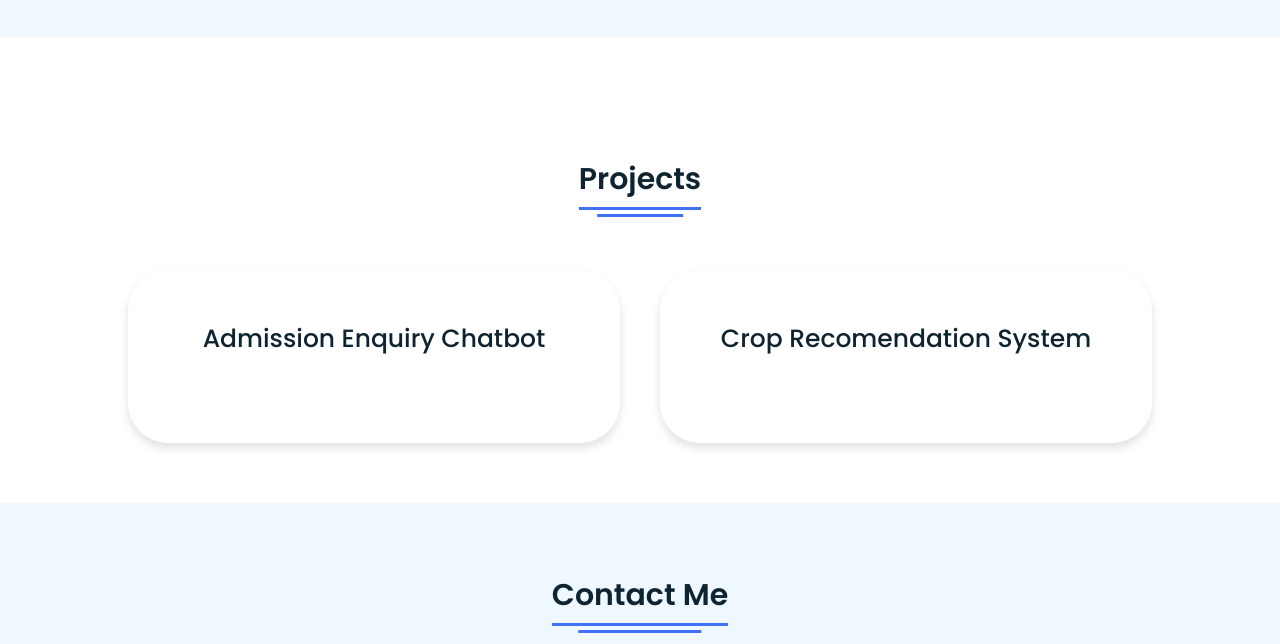
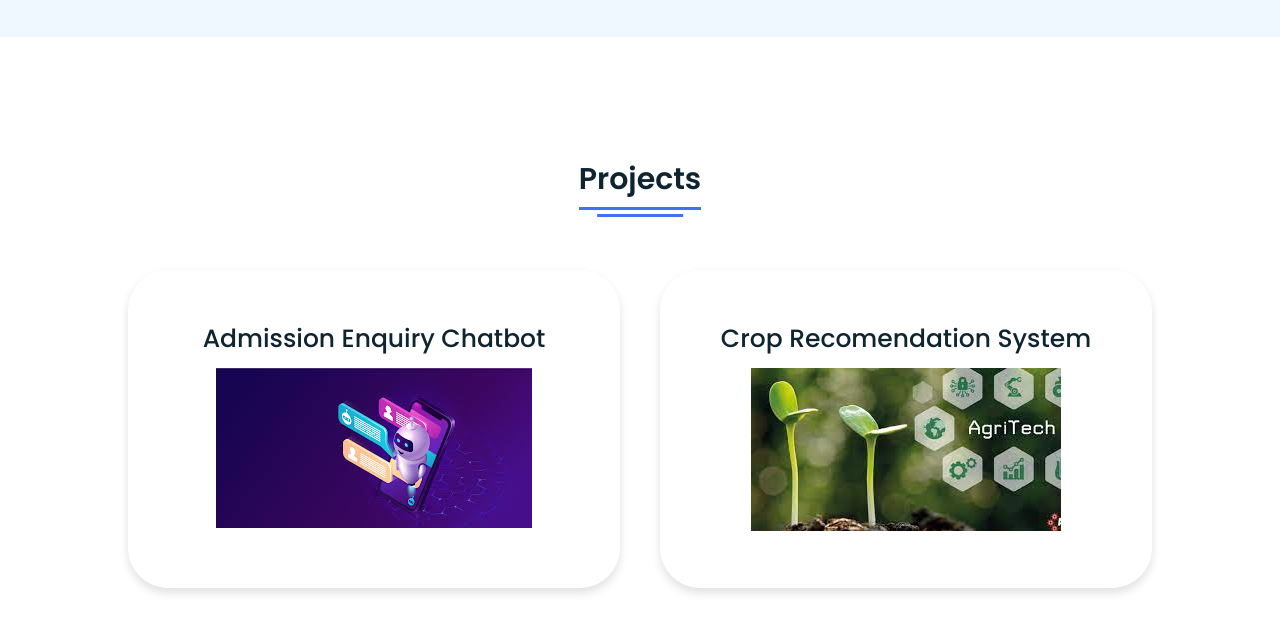
Before and after one commit to AshikaKV/Portfolio.github.io, a plain HTML site: page index.html in a window 1280 px wide. Shown: the part 1976-2620 px from the top of the page. Drawn offline with Linux system fonts and the light colour scheme; a script that the page names is missing.

Commit message:
Update index.html

```diff
--- a/index.html
+++ b/index.html
@@ -61,7 +61,7 @@
         <div class="about-details">
           <div class="left">
 
-            <img src="images/about.jpg" alt="" />
+            <img src="about.jpg" alt="" />
 
           </div>
           <div class="right">
@@ -130,7 +130,7 @@
             </div> -->
              <div class="topic">Admission Enquiry Chatbot</div>
              <div >
-              <img src="images/chatbot.jpg" alt="" />
+              <img src="chatbot.jpg" alt="" />
             </div>
             <!-- <p>Lorem ipsum dolor sit amet, consectetur adipisicing elit. Mollitia autem quam odio, qui voluptatem eligendi?</p> -->
           </div>
@@ -140,7 +140,7 @@
             </div> -->
             <div class="topic">Crop Recomendation System</div>
             <div >
-              <img src="images/crop3.jpg" alt="" />
+              <img src="crop3.jpg" alt="" />
             </div>
             <!-- <p>Lorem ipsum dolor sit amet, consectetur adipisicing elit. Mollitia autem quam odio, qui voluptatem eligendi?</p> -->
           </div>
```
